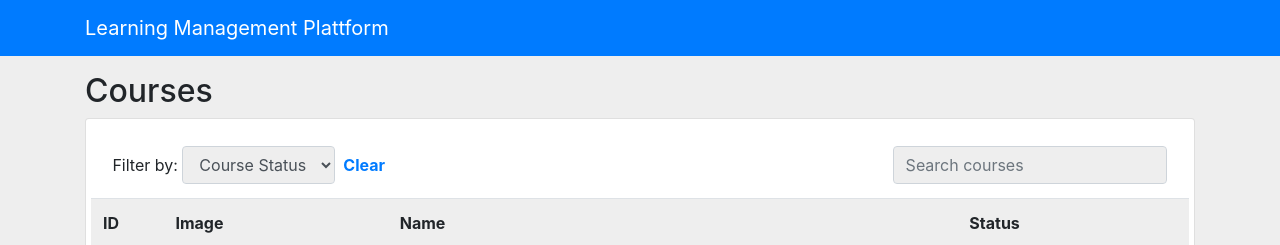
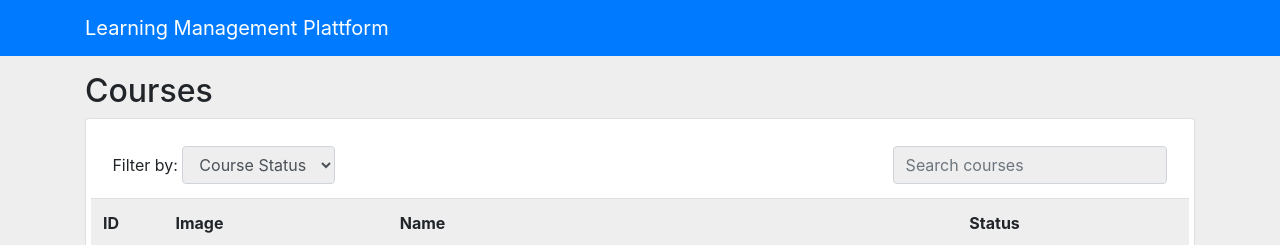
Before and after one commit to qual09/angular-learning-mgmt, an Angular app: page /#/courseList in a window 1280 px wide. Shown: the top 245 px of the page. Built offline with nearby package versions, Linux system fonts and the light colour scheme.

Commit message:
fixed clear btn

```diff
--- a/src/app/components/course-list/course-list.component.html
+++ b/src/app/components/course-list/course-list.component.html
@@ -17,7 +17,7 @@
           <option value="DRAFT">DRAFT</option>
           <option value="PUBLISHED">PUBLISHED</option>
         </select>
-        <a href="#" (click)="clearFilter()">Clear</a>
+        <a href="#" (click)="clearFilter()" *ngIf="filterStatusTerm || searchTerm">Clear</a>
       </div>
       <div class="mr-3">
         <input type="text" class="form-control" placeholder="Search courses" [(ngModel)]="searchTerm"
--- a/src/app/components/course-list/course-list.component.ts
+++ b/src/app/components/course-list/course-list.component.ts
@@ -30,6 +30,7 @@ export class CourseListComponent implements OnInit {
   clearFilter() {
     this.filterStatusTerm = "";
     this.searchTerm = "";
+    this.search();
   }
 
   search() {
```
